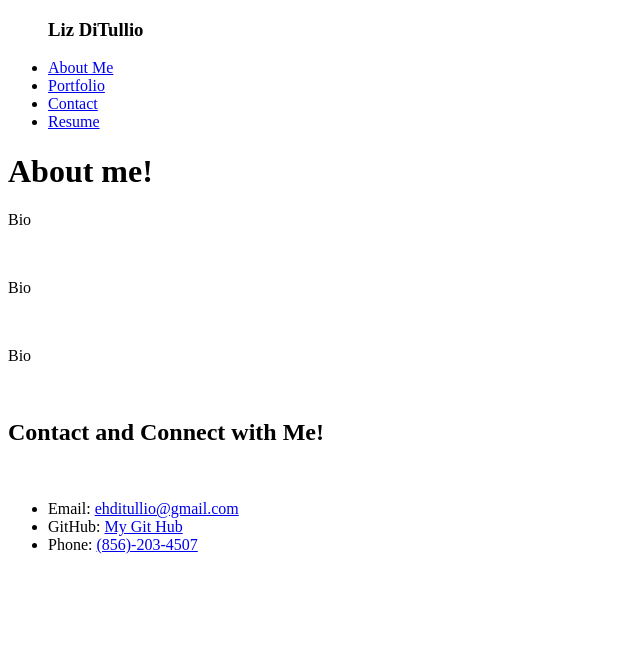
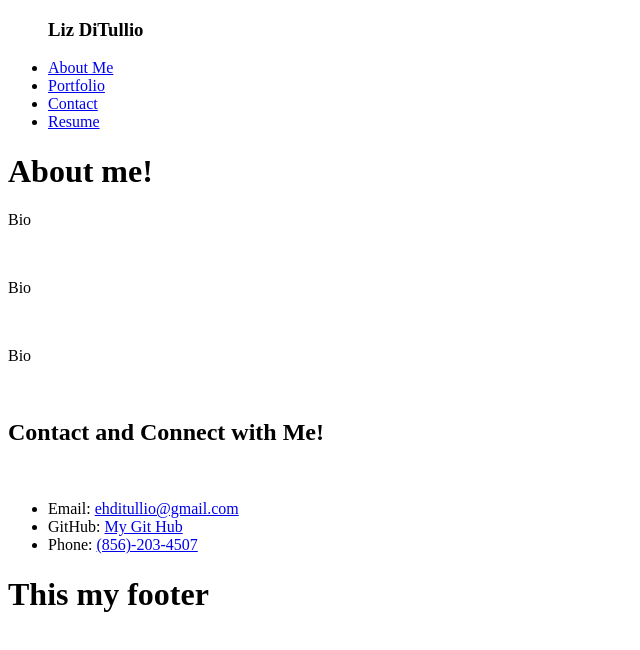
Before and after one commit to lizditullio/react-portfolio, a React (Create React App) app: page / in a window 1280 px wide. Shown: the top 650 px of the page, without its empty margins (0-640 px from the left). Built offline with nearby package versions, Linux system fonts and the light colour scheme.

Commit message:
added footer to each page

```diff
--- a/src/App.js
+++ b/src/App.js
@@ -6,7 +6,6 @@ function App() {
   return (
     <div>
       <PortfolioContainer />
-      <Footer></Footer>
     </div>
   );
 }
--- a/src/components/Footer/index.js
+++ b/src/components/Footer/index.js
@@ -4,6 +4,7 @@ function Footer () {
         <footer className='footer'>
 
             <div className='content has-text-centered'>
+                <h1> This my footer</h1>
             </div>
 
         </footer>
--- a/src/components/PortfolioContainer.js
+++ b/src/components/PortfolioContainer.js
@@ -4,6 +4,7 @@ import About from './Pages/About';
 import Portfolio from './Pages/Portfolio';
 import Contact from './Pages/Contact';
 import Resume from './Pages/Resume';
+import Footer from './Footer';
 
 export default function PortfolioContainer() {
   const [currentPage, setCurrentPage] = useState('About');
@@ -27,6 +28,7 @@ export default function PortfolioContainer() {
     <div>
       <NavBarTabs currentPage={currentPage} handlePageChange={handlePageChange} />
       {renderPage()}
+      <Footer/>
     </div>
   );
 }
```
